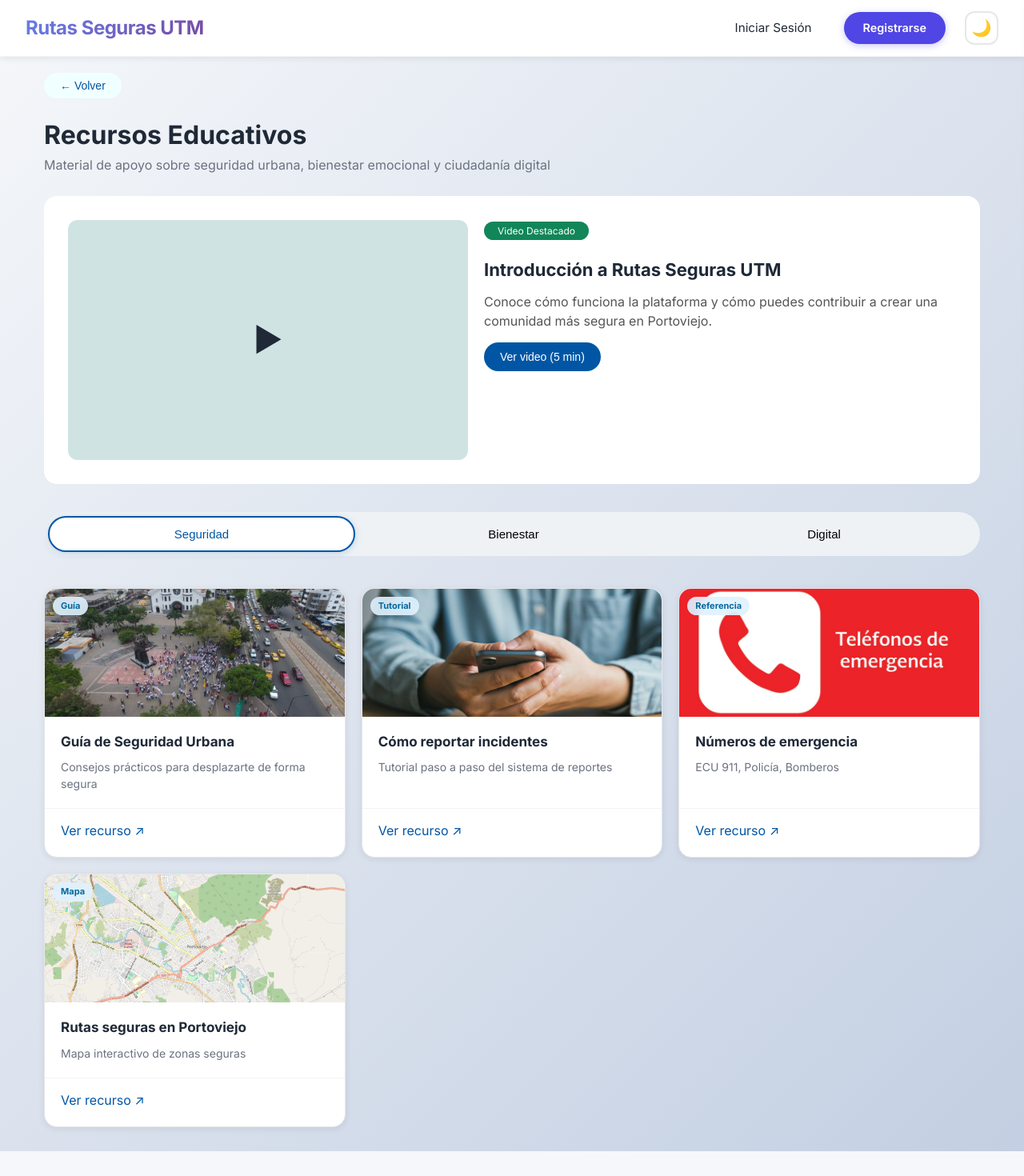
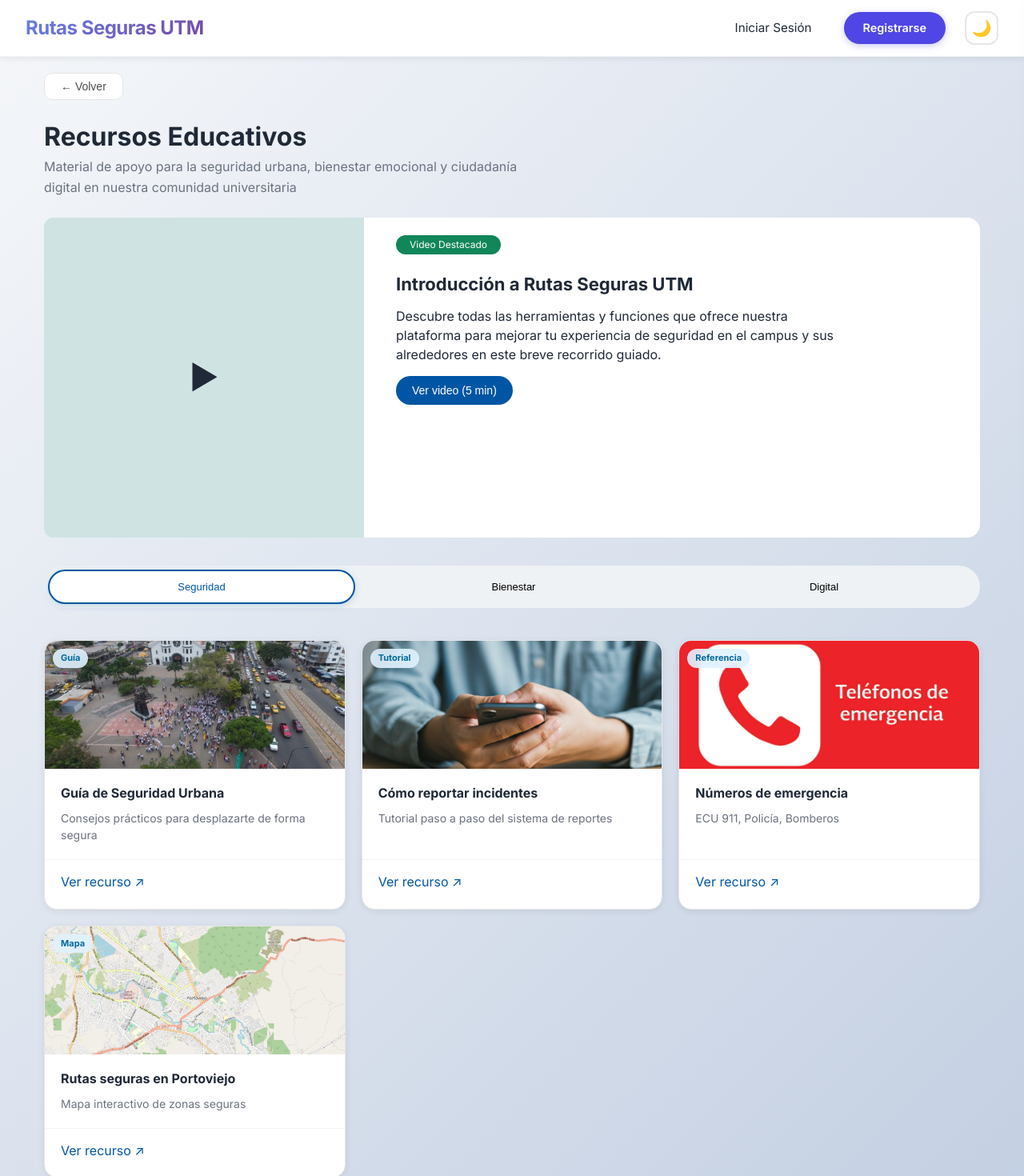
Before and after one commit to Dakutito/rutas_seguras_UTM, a React (Vite) app in the folder frontend/: page /recursos in a window 1280 px wide. Shown: the top 1470 px of the page at 80% size. Before the commit the page ends 1439 px from the top, so only its background shows below. Built offline with nearby package versions, Linux system fonts and the light colour scheme; no server answers.

Commit message:
editar estilos

```diff
--- a/frontend/src/pages/Home.jsx
+++ b/frontend/src/pages/Home.jsx
@@ -32,7 +32,7 @@ const Home = () => {
 
         <div className="emotion-card">
           <h3>¿Cómo te sientes ahora?</h3>
-          <div className="location">📍 Ubicación detectada</div>
+          <div className="location">Ubicación detectada</div>
 
           <div className="emotions">
             <div className="emotion" style={{ background: '#DBFCE7', border: '3px solid #92F4B7' }}><span>😊</span><h4>Feliz</h4></div>
--- a/frontend/src/pages/Recursos educativos/IntroduccionRutasSeguras.jsx
+++ b/frontend/src/pages/Recursos educativos/IntroduccionRutasSeguras.jsx
@@ -12,24 +12,24 @@ const IntroduccionRutasSeguras = () => {
 
             <div className="card" style={{ padding: '30px', borderRadius: '15px' }}>
                 <h1 style={{ color: '#1e40af', marginBottom: '15px' }}>Introducción a Rutas Seguras UTM</h1>
-                <span className="badge-video" style={{ display: 'inline-block', marginBottom: '20px' }}>Video Destacado</span>
+                <span className="badge-video" style={{ marginBottom: '20px', padding: '5px' }}>Video Destacado</span>
 
                 {/* Placeholder de video para YouTube o reproductor interno */}
                 <div style={{ position: 'relative', width: '100%', paddingBottom: '56.25%', backgroundColor: '#000', borderRadius: '10px', overflow: 'hidden', marginBottom: '20px' }}>
                     <div style={{ position: 'absolute', top: 0, left: 0, width: '100%', height: '100%', display: 'flex', alignItems: 'center', justifyContent: 'center', color: '#fff', fontSize: '24px' }}>
-                        <span>▶ Reproductor de Video Educativo</span>
+                        <span>  ▶ Reproductor de Video Educativo</span>
                     </div>
                 </div>
 
-                <div style={{ lineHeight: '1.8', color: '#374151', fontSize: '16px' }}>
+                <div style={{ lineHeight: '1.8', fontSize: '16px' }}>
                     <p><strong>Rutas Seguras UTM</strong> es un espacio creado pensando en tu integridad. Conoce todo el ecosistema de la plataforma en este corto video y descubre cómo aprovechar cada herramienta disponible a favor del bienestar local.</p>
 
-                    <h3 style={{ marginTop: '20px', color: '#1f2937' }}>¿Qué descubrirás en este video?</h3>
+                    <h3 style={{ marginTop: '20px', color: '#525252b7' }}>¿Qué descubrirás en este video?</h3>
                     <ul style={{ paddingLeft: '20px', marginTop: '10px' }}>
-                        <li style={{ marginBottom: '10px' }}>Los pilares fundamentales del "Mapa Emocional" y por qué funciona.</li>
-                        <li style={{ marginBottom: '10px' }}>La correcta categorización a usar en el "Mapa de Incidentes".</li>
-                        <li style={{ marginBottom: '10px' }}>Un repaso sobre las opciones de Privacidad y Anonimato al emitir reportes.</li>
-                        <li style={{ marginBottom: '10px' }}>Qué ocurre del lado de los Operadores y Administradores al usar los canales de ayuda.</li>
+                        <li style={{ marginBottom: '10px' }}> <p> Los pilares fundamentales del "Mapa Emocional" y por qué funciona.</p></li>
+                        <li style={{ marginBottom: '10px' }}> <p> La correcta categorización a usar en el "Mapa de Incidentes".</p></li>
+                        <li style={{ marginBottom: '10px' }}> <p> Un repaso sobre las opciones de Privacidad y Anonimato al emitir reportes.</p></li>
+                        <li style={{ marginBottom: '10px' }}> <p> Qué ocurre del lado de los Operadores y Administradores al usar los canales de ayuda.</p></li>
                     </ul>
                 </div>
             </div>
--- a/frontend/src/pages/RecursosEducativos.jsx
+++ b/frontend/src/pages/RecursosEducativos.jsx
@@ -16,7 +16,7 @@ const RecursosEducativos = () => {
 
       <h1>Recursos Educativos</h1>
       <p className="subtitle">
-        Material de apoyo sobre seguridad urbana, bienestar emocional y ciudadanía digital
+        Material de apoyo para la seguridad urbana, bienestar emocional y ciudadanía <br /> digital en nuestra comunidad universitaria
       </p>
 
       {/* VIDEO DESTACADO */}
@@ -29,8 +29,7 @@ const RecursosEducativos = () => {
           <div className="badge-video"><span>Video Destacado</span></div>
           <h3>Introducción a Rutas Seguras UTM</h3>
           <p>
-            Conoce cómo funciona la plataforma y cómo puedes contribuir a crear
-            una comunidad más segura en Portoviejo.
+            Descubre todas las herramientas y funciones que ofrece nuestra <br /> plataforma para mejorar tu experiencia de seguridad en el campus y sus <br /> alrededores en este breve recorrido guiado.
           </p>
           <button className="btn-vervideo" onClick={() => navigate('/recursos/introduccion')}>Ver video (5 min)</button>
         </div>
--- a/frontend/src/pages/VerifyEmail.jsx
+++ b/frontend/src/pages/VerifyEmail.jsx
@@ -47,14 +47,12 @@ function VerifyEmail() {
     <div className="verify-email-container">
       {status === 'loading' && (
         <div className="status-box">
-          <div className="spinner">⏳</div>
           <h2>Verificando tu email...</h2>
         </div>
       )}
 
       {status === 'success' && (
         <div className="status-box success">
-          <div className="icon">✅</div>
           <h2>¡Email Verificado!</h2>
           <p>{message}</p>
           <p>Serás redirigido al login...</p>
--- a/frontend/src/styles/Recursos.css
+++ b/frontend/src/styles/Recursos.css
@@ -4,30 +4,12 @@
   padding: 20px 15px;
 }
 
-/* Estilos para móviles */
-@media (max-width: 768px) {
-  .recursos-container {
-    padding: 15px;
-  }
-
-  h1 {
-    font-size: 24px;
-    margin-bottom: 10px;
-  }
-
-  .subtitle {
-    font-size: 14px;
-    margin-bottom: 20px;
-    line-height: 1.4;
-  }
-}
-
 .btn-volver {
-  background-color: azure;
+  background-color: rgb(255, 255, 255);
   padding: 8px 20px;
-  border-radius: 20px;
-  border: none;
-  color: #0056a4;
+  border-radius: 10px;
+  border: 1px solid #e6e6e6;
+  color: #4d4d4d;
   font-size: 14px;
   cursor: pointer;
   margin-bottom: 20px;
@@ -64,18 +46,11 @@
   display: flex;
   gap: 20px;
   background: var(--bg-card);
-  padding: 20px;
   border-radius: 16px;
   margin-bottom: 25px;
   flex-direction: column;
 }
 
-@media (min-width: 769px) {
-  .video-card {
-    flex-direction: row;
-    padding: 30px;
-  }
-}
 
 .video-preview {
   width: 100%;
@@ -85,26 +60,13 @@
   align-items: center;
   justify-content: center;
   font-size: 40px;
-  border-radius: 12px;
+  border-radius: 12px 0px 0px 12px;
   flex-shrink: 0;
-}
-
-@media (min-width: 769px) {
-  .video-preview {
-    width: 400px;
-    height: 250px;
-  }
-}
-
-@media (min-width: 1024px) {
-  .video-preview {
-    width: 500px;
-    height: 300px;
-  }
 }
 
 .video-info {
   flex: 1;
+  padding: 20px;
 }
 
 .badge-video {
@@ -127,15 +89,8 @@
   font-size: 18px;
 }
 
-@media (min-width: 769px) {
-  .video-info h3 {
-    font-size: 22px;
-  }
-}
-
 .video-info p {
   margin: 10px 0 15px;
-  color: #555;
   line-height: 1.5;
 }
 
@@ -161,12 +116,6 @@
   min-width: 300px;
 }
 
-@media (max-width: 480px) {
-  .tabs {
-    gap: 4px;
-  }
-}
-
 .tabs button {
   flex: 1;
   padding: 12px 8px;
@@ -182,19 +131,6 @@
   justify-content: center;
   gap: 6px;
   white-space: nowrap;
-}
-
-@media (min-width: 480px) {
-  .tabs button {
-    padding: 12px 16px;
-    font-size: 14px;
-  }
-}
-
-@media (min-width: 768px) {
-  .tabs button {
-    font-size: 15px;
-  }
 }
 
 .tabs button.active {
@@ -235,6 +171,7 @@
 }
 
 /* CARDS GRID RESPONSIVE */
+/* Mobile: 1 columna (default) */
 .cards-grid {
   display: grid;
   grid-template-columns: 1fr;
@@ -242,23 +179,19 @@
   padding: 10px 0;
 }
 
-@media (min-width: 480px) {
+/* Tablet: 2 columnas */
+@media (min-width: 600px) {
   .cards-grid {
     grid-template-columns: repeat(2, 1fr);
-    gap: 15px;
-  }
-}
-
-@media (min-width: 768px) {
-  .cards-grid {
-    grid-template-columns: repeat(auto-fit, minmax(280px, 1fr));
     gap: 20px;
   }
 }
 
+/* Laptop/PC: 3 columnas */
 @media (min-width: 1024px) {
   .cards-grid {
-    grid-template-columns: repeat(auto-fit, minmax(300px, 1fr));
+    grid-template-columns: repeat(3, 1fr);
+    gap: 20px;
   }
 }
 
@@ -318,12 +251,6 @@
   line-height: 1.3;
 }
 
-@media (min-width: 768px) {
-  .card-body h4 {
-    font-size: 17px;
-  }
-}
-
 .card-body p {
   margin: 0;
   color: var(--text-secondary);
@@ -352,3 +279,71 @@
   color: #004080;
   text-decoration: underline;
 }
+
+
+/* VIDEO Y OTROS ESTILOS RESPONSIVE */
+@media (min-width: 1024px) {
+  .video-preview {
+    width: 500px;
+    height: 300px;
+  }
+}
+
+@media (min-width: 769px) {
+  .video-preview {
+    width: 400px;
+    height: 400px;
+  }
+
+  .video-card {
+    flex-direction: row;
+  }
+
+  .video-info h3 {
+    font-size: 22px;
+  }
+}
+
+@media (max-width: 768px) {
+  .recursos-container {
+    padding: 15px;
+  }
+
+  .video-preview {
+    border-radius: 12px 12px 0px 0px;
+  }
+
+  .video-card {
+    padding: 0px;
+  }
+
+  h1 {
+    font-size: 24px;
+    margin-bottom: 10px;
+  }
+
+  .subtitle {
+    font-size: 14px;
+    margin-bottom: 20px;
+    line-height: 1.4;
+  }
+
+  .tabs button {
+    font-size: 15px;
+  }
+
+  .card-body h4 {
+    font-size: 17px;
+  }
+}
+
+@media (max-width: 480px) {
+  .tabs {
+    gap: 4px;
+  }
+
+  .tabs button {
+    padding: 12px 16px;
+    font-size: 14px;
+  }
+}
--- a/frontend/src/styles/darkMode.css
+++ b/frontend/src/styles/darkMode.css
@@ -187,10 +187,16 @@
 [data-theme="dark"] .sud_adminemailreporte span,
 [data-theme="dark"] .conenidodelmapaubicac strong,
 [data-theme="dark"] .tab-text,
-[data-theme="dark"] .card-link h4,
-[data-theme="dark"] .card-link p,
 [data-theme="dark"] .subb_botonesdeladminreport p {
     color: rgb(123, 123, 123);
+}
+
+[data-theme="dark"] .card-link h4 {
+    color: #ffffff;
+}
+
+[data-theme="dark"] .card-link p {
+    color: #a3a3a3;
 }
 
 
```
Also changed, not shown: 3 other files (tests, documents, lock files or other folders).
